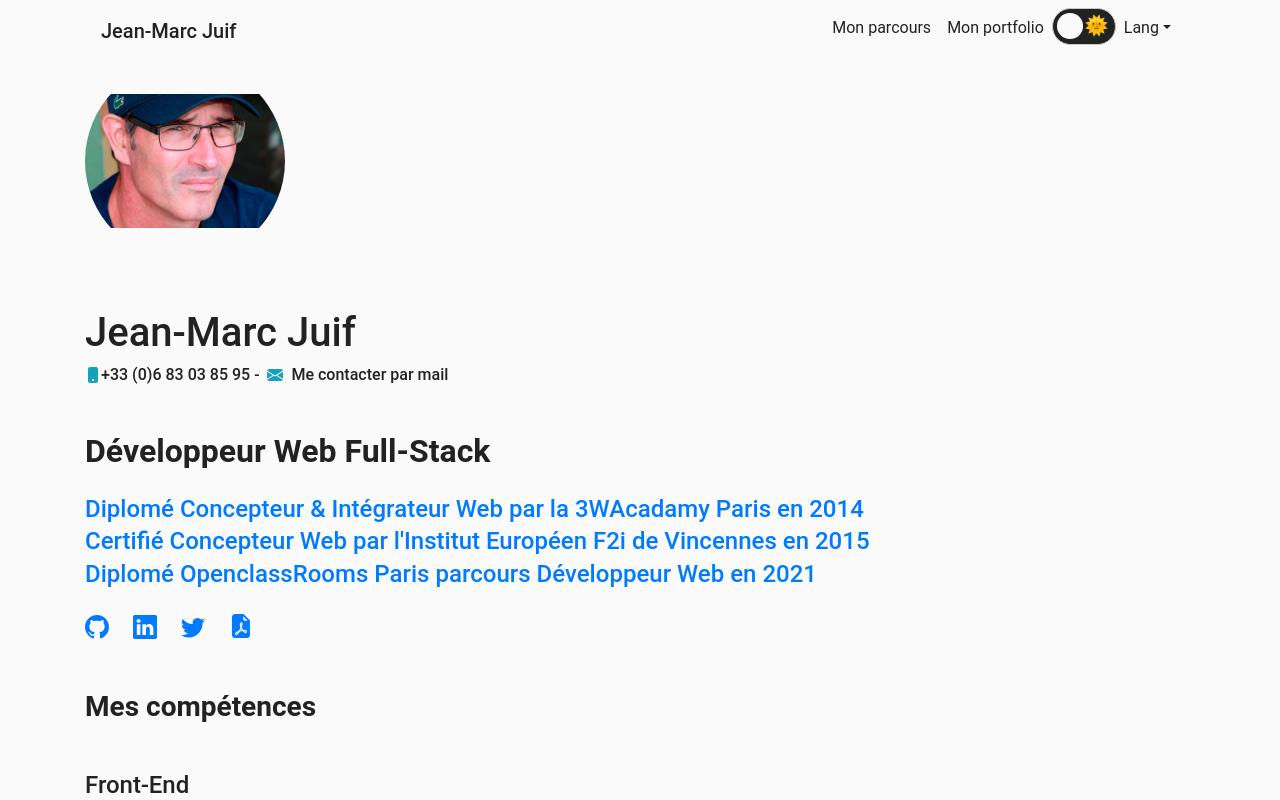
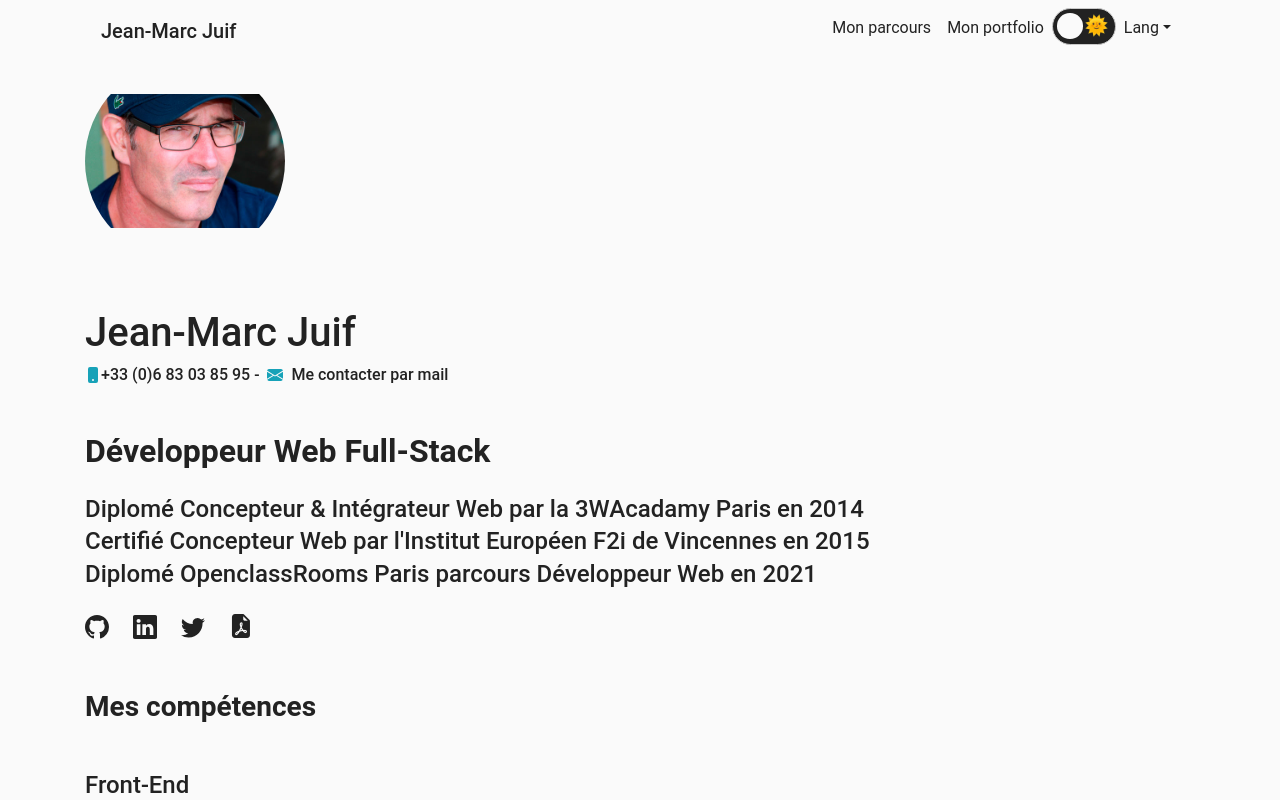
Before and after one commit to jeanmarcj/myportfolio, a Vue app: page / in a window 1280 px wide. Shown: the top 800 px of the page. Built offline with nearby package versions, Linux system fonts and the light colour scheme.

Commit message:
Fix. Create Colors

```diff
--- a/src/app.scss
+++ b/src/app.scss
@@ -48,11 +48,18 @@ h3,
 h4,
 a,
 p {
-    color: var(--text-primary-color);
+    color: var(--text-primary-color) !important;
 }
 
-p > a {
-    color: var(--text-primary-color);
+section > div > a:visited,
+section > div > a:focus,
+section > div > a:active
+{
+    color: var(--text-primary-color) !important;
+}
+
+section > div > a:hover {
+    color: #dc3545 !important;
 }
 
 .mt-6 {
@@ -60,7 +67,6 @@ p > a {
 }
 
 
-
 // Then import Bootstrap an BootstrapVue SCSS files (order is important)
 @import 'node_modules/bootstrap/scss/bootstrap.scss';
 @import 'node_modules/bootstrap-vue/src/index.scss';
```
